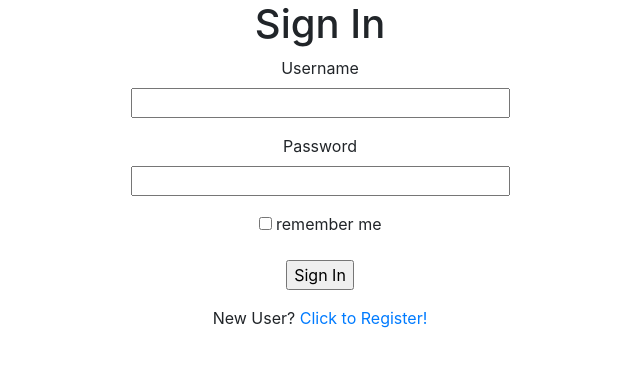
After one commit to alex-dya/security_scanner, a Flask app: page /login in a window 1280 px wide. The commit adds this page. Shown: the top 367 px of the page, without its empty margins (320-960 px from the left). Run offline with Flask 2, Linux system fonts and the light colour scheme; some libraries are stand-ins or nearby versions.

Commit message:
Added login and registration form

```diff
--- a/src/config.py
+++ b/src/config.py
@@ -9,7 +9,7 @@ class Config:
     DEBUG = True
     SQLALCHEMY_DATABASE_URI = os.environ.get(
         'DATABASE_URL',
-        f'sqlite:///{Path(Path.cwd(), "app.db")}'
+        f'sqlite:///{Path(Path(__file__).parent, "app.db")}'
     )
 
     SQLALCHEMY_TRACK_MODIFICATIONS = False
--- a/src/web/__init__.py
+++ b/src/web/__init__.py
@@ -1,13 +1,16 @@
 from flask import Flask
-from config import Config
 from flask_sqlalchemy import SQLAlchemy
 from flask_migrate import Migrate
+from flask_login import LoginManager
+
+from config import Config
 
 
 app = Flask(__name__)
 app.config.from_object(Config)
 db = SQLAlchemy(app)
 migrate = Migrate(app, db)
+login = LoginManager(app)
 
 
 from web import views, models
--- a/src/web/forms.py
+++ b/src/web/forms.py
@@ -1,7 +1,11 @@
 from flask_wtf import FlaskForm
 from wtforms import (
-    StringField, PasswordField, SubmitField, SelectField, IntegerField)
-from wtforms.validators import DataRequired, IPAddress, NumberRange
+    StringField, PasswordField, SubmitField, SelectField, IntegerField,
+    BooleanField)
+from wtforms.validators import (
+    DataRequired, IPAddress, NumberRange,  ValidationError, EqualTo, Email)
+
+from web.models import User
 
 
 class StartTaskForm(FlaskForm):
@@ -37,3 +41,29 @@ class StartTaskForm(FlaskForm):
         default='P@ssw0rd'
     )
     submit = SubmitField('Run task')
+
+
+class LoginForm(FlaskForm):
+    username = StringField('Username', validators=[DataRequired()])
+    password = PasswordField('Password', validators=[DataRequired()])
+    remember_me = BooleanField('remember me')
+    submit = SubmitField('Sign In')
+
+
+class RegistrationForm(FlaskForm):
+    username = StringField('Username', validators=[DataRequired()])
+    email = StringField('Email', validators=[DataRequired(), Email()])
+    password = PasswordField('Password', validators=[DataRequired()])
+    password2 = PasswordField(
+        'Repeat Password', validators=[DataRequired(), EqualTo('password')])
+    submit = SubmitField('Register')
+
+    def validate_username(self, username):
+        user = User.query.filter_by(username=username.data).first()
+        if user is not None:
+            raise ValidationError('Please use a different username.')
+
+    def validate_email(self, email):
+        user = User.query.filter_by(email=email.data).first()
+        if user is not None:
+            raise ValidationError('Please use a different email address.')
--- a/src/web/templates/base.html
+++ b/src/web/templates/base.html
@@ -5,6 +5,11 @@
         <link rel="stylesheet" href="https://stackpath.bootstrapcdn.com/bootstrap/4.1.3/css/bootstrap.min.css" integrity="sha384-MCw98/SFnGE8fJT3GXwEOngsV7Zt27NXFoaoApmYm81iuXoPkFOJwJ8ERdknLPMO" crossorigin="anonymous">
     </head>
     <body>
-    {% block body %} {% endblock %}
+        <div class="col-xl" align="center">
+        {% block body %} {% endblock %}
+        </div>
+        <script src="https://code.jquery.com/jquery-3.2.1.slim.min.js" integrity="sha384-KJ3o2DKtIkvYIK3UENzmM7KCkRr/rE9/Qpg6aAZGJwFDMVNA/GpGFF93hXpG5KkN" crossorigin="anonymous"></script>
+        <script src="https://cdnjs.cloudflare.com/ajax/libs/popper.js/1.12.9/umd/popper.min.js" integrity="sha384-ApNbgh9B+Y1QKtv3Rn7W3mgPxhU9K/ScQsAP7hUibX39j7fakFPskvXusvfa0b4Q" crossorigin="anonymous"></script>
+        <script src="https://maxcdn.bootstrapcdn.com/bootstrap/4.0.0/js/bootstrap.min.js" integrity="sha384-JZR6Spejh4U02d8jOt6vLEHfe/JQGiRRSQQxSfFWpi1MquVdAyjUar5+76PVCmYl" crossorigin="anonymous"></script>
     </body>
 </html>
--- /dev/null
+++ b/src/web/templates/login.html
@@ -0,0 +1,25 @@
+{% extends "base.html" %}
+
+{% block body %}
+    <h1>Sign In</h1>
+    <form action="" method="post" novalidate>
+        {{ form.hidden_tag() }}
+        <p>
+            {{ form.username.label }}<br>
+            {{ form.username(size=32) }}<br>
+            {% for error in form.username.errors %}
+            <span style="color: red;">[{{ error }}]</span>
+            {% endfor %}
+        </p>
+        <p>
+            {{ form.password.label }}<br>
+            {{ form.password(size=32) }}<br>
+            {% for error in form.password.errors %}
+            <span style="color: red;">[{{ error }}]</span>
+            {% endfor %}
+        </p>
+        <p>{{ form.remember_me() }} {{ form.remember_me.label }}</p>
+        <p>{{ form.submit() }}</p>
+    </form>
+    <p>New User? <a href="{{ url_for('register') }}">Click to Register!</a></p>
+{% endblock %}
--- a/src/web/views.py
+++ b/src/web/views.py
@@ -1,17 +1,75 @@
-from flask import render_template, url_for, redirect, request
+from flask import render_template, url_for, redirect, request, flash
+from flask_login import current_user, login_user, logout_user
+from werkzeug.urls import url_parse
 
-from web import app, forms
+from web import app, forms, db
 from test_ssh import scan
+from web.forms import RegistrationForm, LoginForm
+from web.models import User
 
 
 @app.route('/')
 @app.route('/index')
 def index():
+    if not current_user.is_authenticated:
+        return redirect(url_for('login'))
+
     return render_template('main_interface.html')
+
+
+@app.route('/login', methods=['GET', 'POST'])
+def login():
+    if current_user.is_authenticated:
+        return redirect(url_for('index'))
+
+    form = LoginForm()
+
+    if form.validate_on_submit():
+        user = User.query.filter_by(username=form.username.data).first()
+
+        if user is None or not user.check_password(form.password.data):
+            flash('Invalid username or password')
+            return redirect(url_for('login'))
+
+        login_user(user, remember=form.remember_me.data)
+        next_page = request.args.get('next')
+
+        if not next_page or url_parse(next_page).netloc != '':
+            next_page = url_for('index')
+
+        return redirect(next_page)
+
+    return render_template('login.html', form=form)
+
+
+@app.route('/logout')
+def logout():
+    logout_user()
+    return redirect(url_for('index'))
+
+
+@app.route('/register', methods=['GET', 'POST'])
+def register():
+    if current_user.is_authenticated:
+        return redirect(url_for('index'))
+
+    form = RegistrationForm()
+    if form.validate_on_submit():
+        user = User(username=form.username.data, email=form.email.data)
+        user.set_password(form.password.data)
+        db.session.add(user)
+        db.session.commit()
+        flash('Congratulations, you are now a registered user!')
+        return redirect(url_for('login'))
+
+    return render_template('register.html', form=form)
 
 
 @app.route('/run_scan', methods=['GET', 'POST'])
 def run_scan():
+    if not current_user.is_authenticated:
+        return redirect(url_for('login'))
+
     form = forms.StartTaskForm()
     result = None
     if form.validate_on_submit():
```
Also changed, not shown: src/web/models.py (+18 -4 lines), src/web/templates/main_interface.html (+14 -11 lines), src/web/templates/register.html (added, +37 -0 lines), 1 other file.
